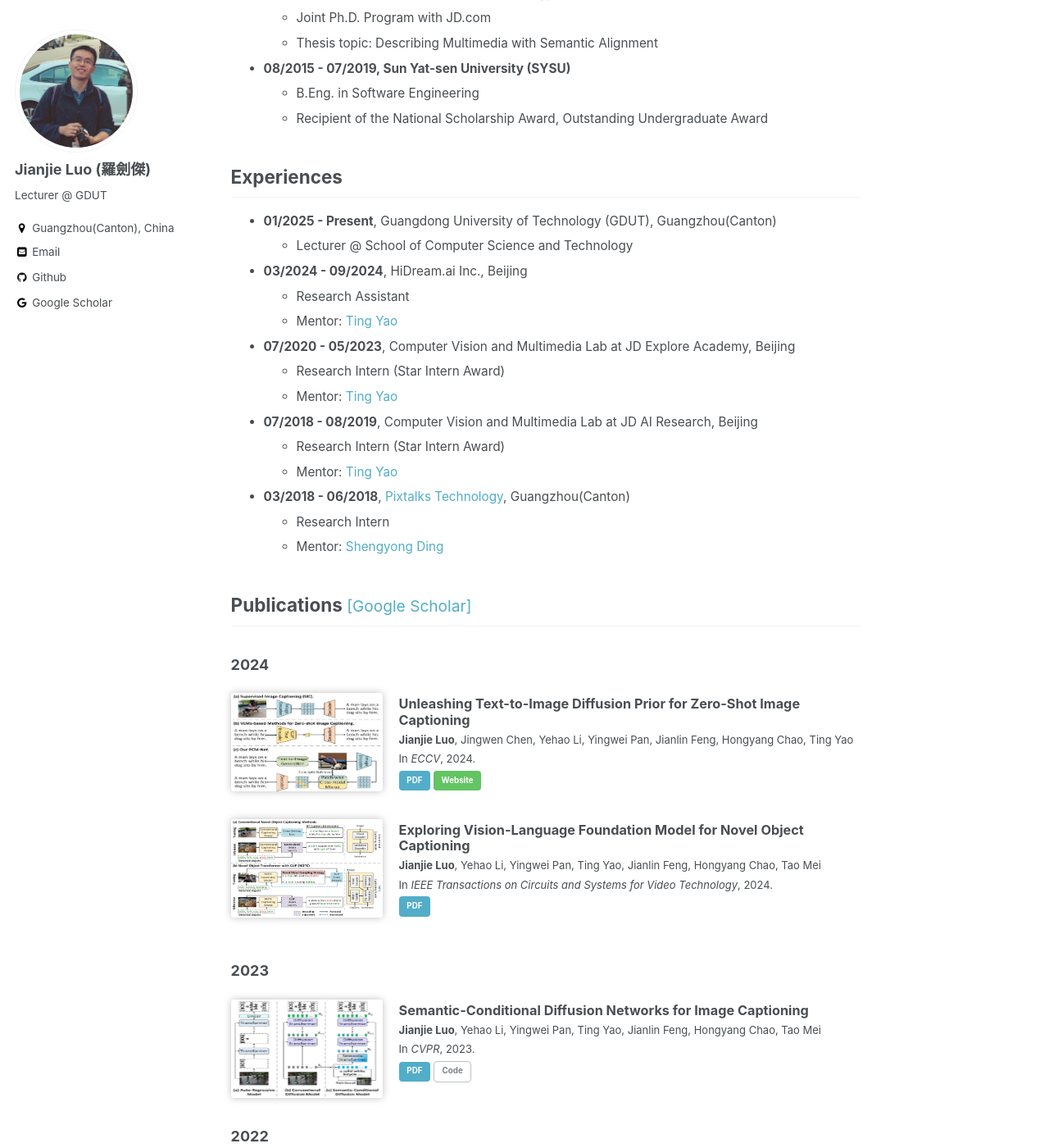
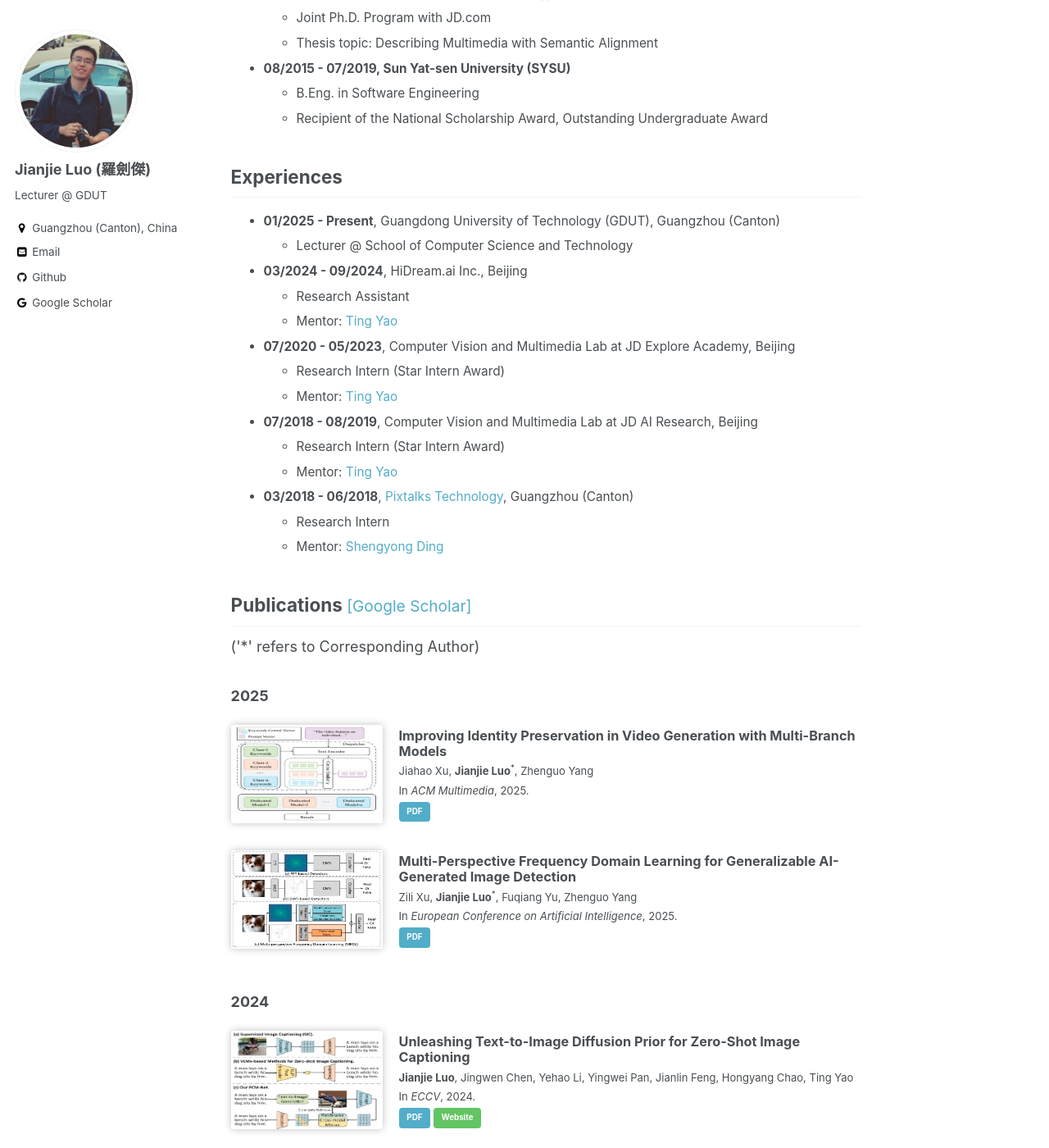
Before and after one commit to jianjieluo/jianjieluo.github.io, a Jekyll site: the page built from index.html, in a window 1280 px wide and 1400 px high, scrolled down 1107 px. Shown: the whole window at 82% size. Built offline with Jekyll 4.4.1, drawn with Linux system fonts in a browser that asks for light colours; a script that is not in the unit is left out; the list of posts is cut into pages by our own code.

Commit message:
update paper info

```diff
--- a/_config.yml
+++ b/_config.yml
@@ -67,7 +67,7 @@ author:
   name             : "Jianjie Luo (羅劍傑)"
   avatar           : "bio-photo.jpg"
   bio              : "Lecturer @ GDUT"
-  location         : "Guangzhou(Canton), China"
+  location         : "Guangzhou (Canton), China"
   email            : "jianjieluo.sysu@gmail.com"
   uri              :
   bitbucket        :
--- a/_data/publications.yml
+++ b/_data/publications.yml
@@ -1,14 +1,14 @@
 # Publications on home page
 year2025:
   - title: "Improving Identity Preservation in Video Generation with Multi-Branch Models"
-    authors: "Jiahao Xu, **Jianjie Luo**, Zhenguo Yang"
+    authors: "Jiahao Xu, **Jianjie Luo**<sup>*</sup>, Zhenguo Yang"
     venue: "In *ACM Multimedia*, 2025."
     teaser: IPVG-challenge2025.jpg
     links:
       - "[PDF](https://dl.acm.org/doi/10.1145/3746027.3761990){: .btn .btn--info}"
 
   - title: "Multi-Perspective Frequency Domain Learning for Generalizable AI-Generated Image Detection"
-    authors: "Zili Xu, **Jianjie Luo**, Fuqiang Yu, Zhenguo Yang"
+    authors: "Zili Xu, **Jianjie Luo**<sup>*</sup>, Fuqiang Yu, Zhenguo Yang"
     venue: "In *European Conference on Artificial Intelligence*, 2025."
     teaser: Deepfake-MFDL.jpg
     links:
--- a/index.html
+++ b/index.html
@@ -50,7 +50,7 @@ I am currently a Lecturer in <a href="https://cs.gdut.edu.cn/" target="_blank">t
 
 <h2 style="clear: both;">Experiences</h2>
 <ul>
-  <li><b>01/2025 - Present</b>, Guangdong University of Technology (GDUT), Guangzhou(Canton)</li>
+  <li><b>01/2025 - Present</b>, Guangdong University of Technology (GDUT), Guangzhou (Canton)</li>
   <ul>
     <li>Lecturer @ School of Computer Science and Technology</li>
   </ul>
@@ -69,7 +69,7 @@ I am currently a Lecturer in <a href="https://cs.gdut.edu.cn/" target="_blank">t
     <li>Research Intern (Star Intern Award)</li>
     <li>Mentor: <a href="http://tingyao.deepfun.club/" target="_blank">Ting Yao</a></li>
   </ul>
-  <li><b>03/2018 - 06/2018</b>, <a href="http://www.pixtalks.com/home" target="_blank">Pixtalks Technology</a>, Guangzhou(Canton)</li>
+  <li><b>03/2018 - 06/2018</b>, <a href="http://www.pixtalks.com/home" target="_blank">Pixtalks Technology</a>, Guangzhou (Canton)</li>
   <ul>
     <li>Research Intern</li>
     <li>Mentor: <a href="https://fds.cityu.edu.mo/members/238" target="_blank">Shengyong Ding</a></li>
@@ -77,6 +77,12 @@ I am currently a Lecturer in <a href="https://cs.gdut.edu.cn/" target="_blank">t
 </ul>
 
 <h2 style="clear: both;" id="publications">Publications <a href="https://scholar.google.com/citations?user=PMgCjQcAAAAJ" style="font-size: 0.85em; font-weight: normal;">[Google Scholar]</a></h2>
+('*' refers to Corresponding Author)
+<h3>2025</h3>
+{% for publication in site.data.publications.year2025 %}
+  {% include publication-single.html %}
+{% endfor %}
+<div style="clear: both;"></div>
 <h3>2024</h3>
 {% for publication in site.data.publications.year2024 %}
   {% include publication-single.html %}
```
